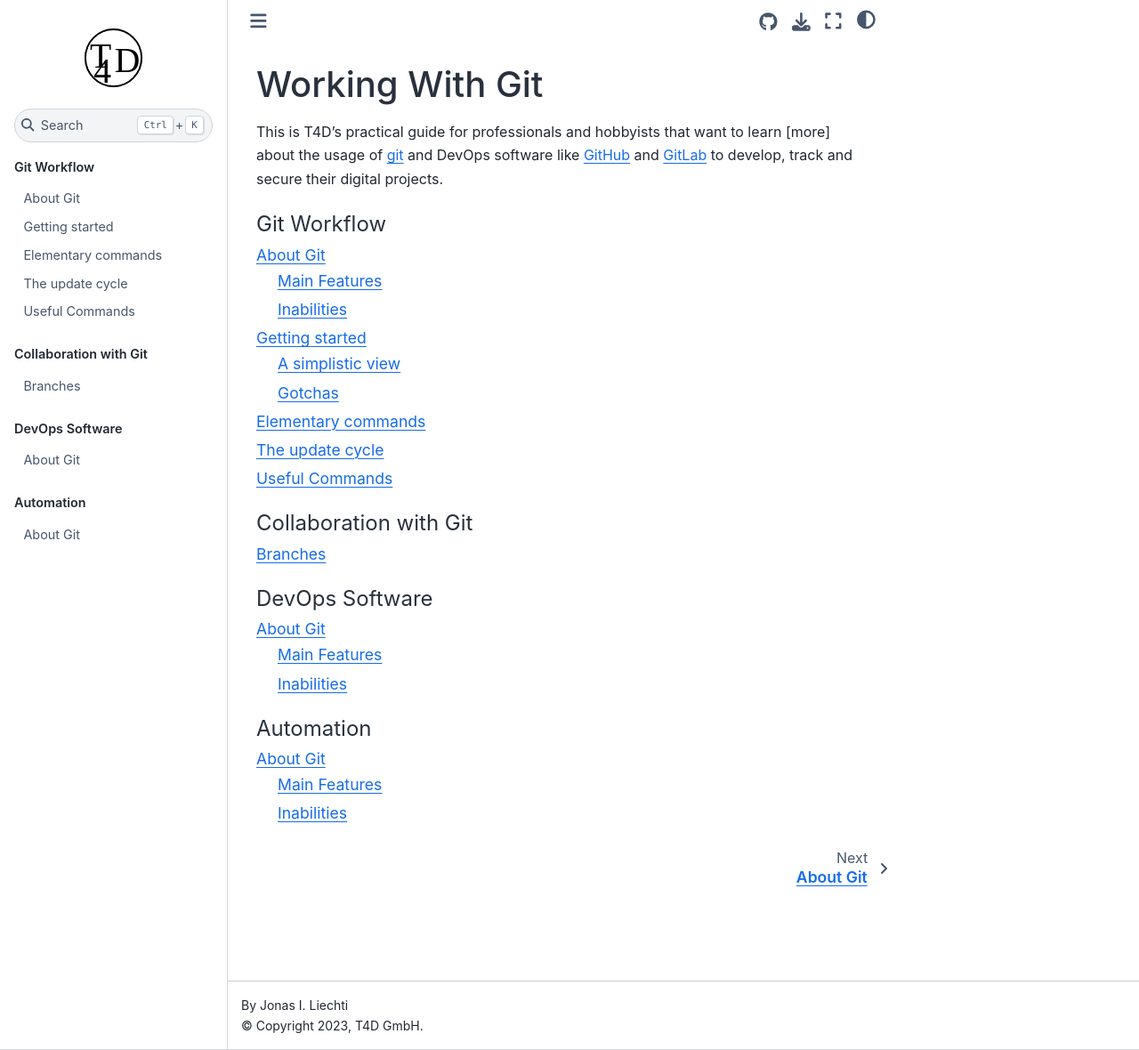
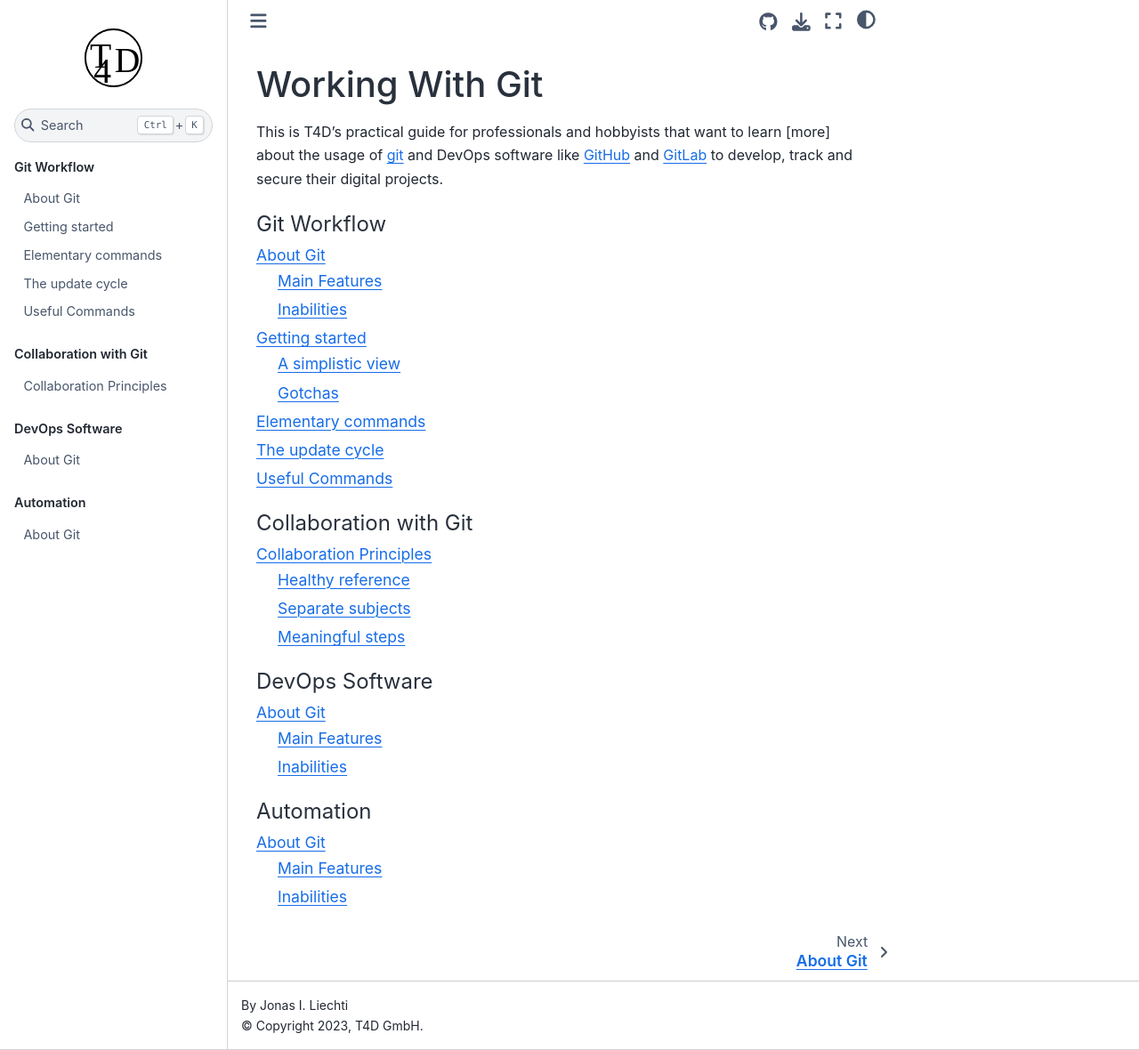
Before and after one commit to t4d-gmbh/working-with-git, a Sphinx documentation site: the page built from source/index.md, in a window 1280 px wide and 1180 px high. Shown: the whole window at 89% size. Built offline with Sphinx 7.4.7 and the Sphinx Book theme 1.1.4, drawn with Linux system fonts in a browser that asks for light colours.

Commit message:
wip on collab

````diff
--- a/source/index.md
+++ b/source/index.md
@@ -15,7 +15,7 @@ git/useful_commands
 :maxdepth: 2
 :caption: Collaboration with Git
 
-git/branches
+git/principles
 ```
 ```{toctree}
 :maxdepth: 2
````
Also changed, not shown: source/git/branches.md (deleted, +0 -3 lines), source/git/principles.md (added, +15 -0 lines).
